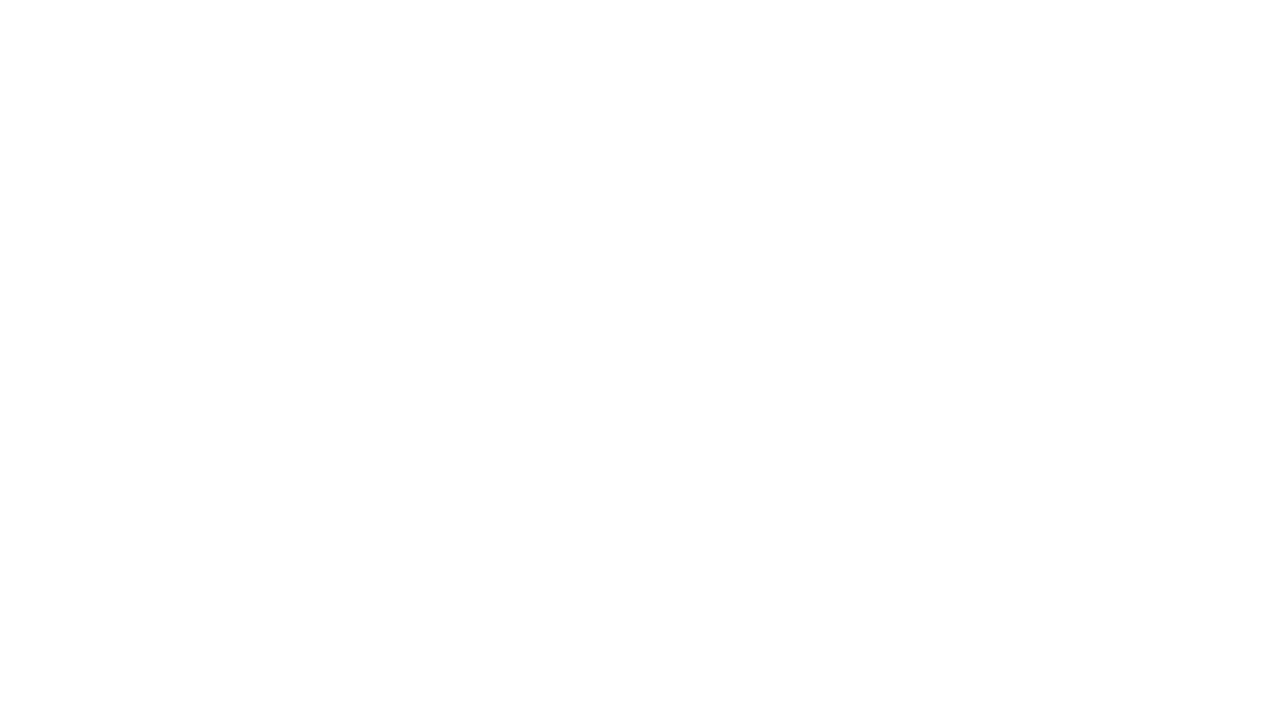
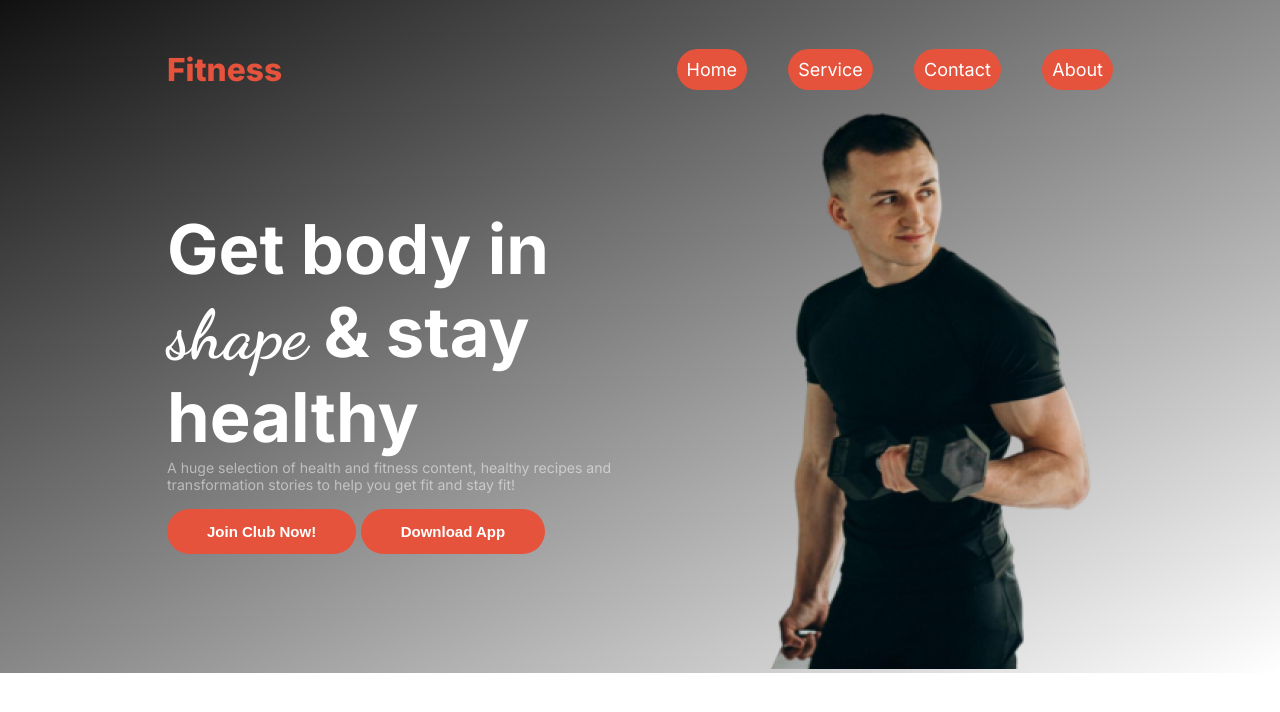
Before and after one commit to angineckz01/B10A2, a plain HTML site: page index.html in a window 1280 px wide. Drawn offline with Linux system fonts and the light colour scheme.

Commit message:
added header part

```diff
--- a/index.html
+++ b/index.html
@@ -6,7 +6,50 @@
     <title>Versatile UI</title>
     <link rel="stylesheet" href="styles/style.css">
 </head>
-<body>
+<body class="inter-font body">
+    <header class="header">
+        <nav class="navbar">
+            <h3>Fitness</h3>
+            <ul>
+                <li><a href="">Home</a></li>
+                <li><a href="">Service</a></li>
+                <li><a href="">Contact</a></li>
+                <li><a href="">About</a></li>
+            </ul>
+        </nav>
+        <div class="banner">
+            <div class="banner-info">
+                <h1 class="banner-heading">Get body in <span class="dancing-script-font">shape</span> & stay healthy</h1>
+                <p class="primary-text">A huge selection of health and fitness content, healthy recipes and transformation stories to help you get fit and stay fit!</p>
+                <div class="btn-container">
+                    <button class="btn-primary">Join Club Now!</button>
+                    <button class="btn-primary">Download App</button>
+                </div>
+            </div>
+            <div class="banner-img">
+                <img src="./images/Images 2.png" alt="banner image">
+                <!-- <div class="badge1">
+                    <h2>500+</h2>
+                    <p class="secondary-text">Free Workout Videos</p>
+                </div>
+                <div class="badge2-container">
+                    <div class="badge2">
+                        <div class="ball">
+                        </div>
+                        <div>
+                            <h2>350+</h2>
+                            <p class="secondary-text">Video tutorial</p>
+                        </div>
+                    </div>
+                </div> -->
+            </div>
+        </div>
+    </header>
+    <main>
 
+    </main>
+    <footer>
+
+    </footer>
 </body>
 </html>
--- a/styles/style.css
+++ b/styles/style.css
@@ -0,0 +1,121 @@
+@import url('https://fonts.googleapis.com/css2?family=Inter:ital,opsz,wght@0,14..32,100..900;1,14..32,100..900&display=swap');
+@import url('https://fonts.googleapis.com/css2?family=Dancing+Script:wght@400..700&display=swap');
+.inter-font {
+    font-family: "Inter", serif;
+    font-optical-sizing: auto;
+    font-style: normal;
+  }
+  .dancing-script-font {
+    font-family: "Dancing Script", serif;
+    font-optical-sizing: auto;
+    font-style: normal;
+  }
+
+  /* SHARED STYLE */
+  :root{
+    --primary-color: rgba(230, 83, 60, 1);
+  }
+  .primary-text{
+    font-size: 14.08px;
+    color: rgba(255, 255, 255, 0.5);
+  }
+  .secondary-text{
+    font-size: 12.36px;
+    color: rgba(255, 255, 255, 0.5);
+  }
+  .btn-primary{
+    padding: 14px 40px;
+    border-radius: 40px;
+    color: white;
+    font-size: 15px;
+    font-weight: 600;
+    border: none;
+    background-color: var(--primary-color);
+  }
+  .hide{
+    display: none;
+  }
+  /* BODY PART */
+  *{
+    margin: 0;
+    padding: 0;
+  }
+  .body{
+    max-width: 1280px;
+    margin: 0 auto;
+  }
+  /* HEADER PART */
+  .header{
+    padding: 50.16px 167px 0;
+    background-image: linear-gradient(to bottom right, rgba(17, 17, 17, 1), rgba(119, 119, 119, 0));
+  }
+  .navbar{
+    display: flex;
+    align-items: center;
+    justify-content: space-between;
+  }
+  .navbar h3{
+    color: var(--primary-color);
+    font-weight: 800;
+    font-size: 31.68px;
+  }
+  .navbar ul{
+    display: flex;
+    gap: 41.36px;
+  }
+  .navbar ul li{
+    list-style: none;
+  }
+  .navbar ul li a {
+    text-decoration: none;
+    color: white;
+    font-size: 18px;
+    padding: 10px;
+    border-radius: 46px;
+    background-color: var(--primary-color);
+  }
+  /* BANNER CONTENT */
+  .banner{
+    display: flex;
+    gap: 77.4px;
+    align-items: center;
+
+  }
+  .banner-heading{
+    font-size: 68.64px;
+    color: white;
+  }
+  .btn-container{
+    margin-top: 16px;
+    gap: 12px;
+  }
+  /* .badge1, .badge2{
+    padding: 17px 20px;
+    border: 1px solid slateblue;
+    border-radius: 12px;
+    background-color: rgba(48, 48, 48, 0.54);
+  }
+  .badge1 h2, .badge2 h2{
+    color: rgba(250, 250, 249, 1);
+    font-size: 21.12px;
+  }
+  .badge1{
+    position: relative;
+    display: inline-block;
+    margin-bottom: 80px;
+  }
+  .badge2-container{
+    display: inline-block;
+  }
+  .badge2{
+    position: relative;
+    display: flex;
+    gap: 10px;
+    align-items: center;
+  }
+  .badge2 .ball{
+    width: 40px;
+    height: 40px;
+    border-radius: 50%;
+    background-color: var(--primary-color);
+  } */
```
